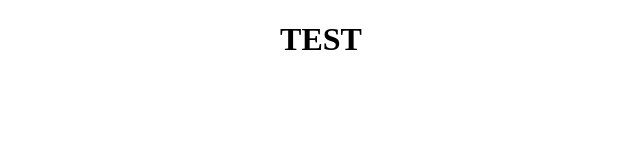
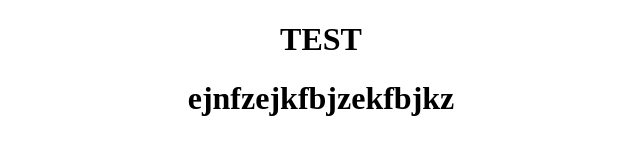
Before and after one commit to mekouar1999/examengroupe, a plain HTML site: page index.html in a window 1280 px wide. Shown: the whole page, without its empty margins (319-959 px from the left). Drawn offline with Linux system fonts and the light colour scheme.

Commit message:
ok bonjour

```diff
--- a/index.html
+++ b/index.html
@@ -10,6 +10,9 @@
     <h1>TEST</h1>
 
 
+    <h1>ejnfzejkfbjzekfbjkz</h1>
+
+
 
 
 
```
